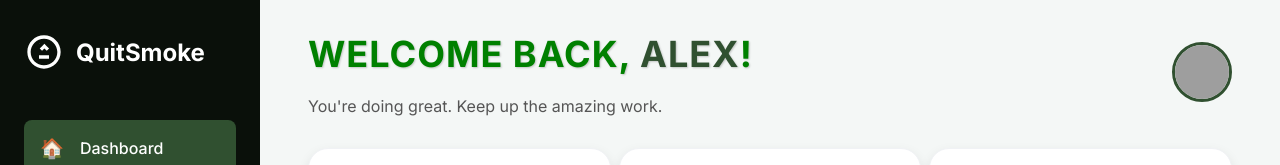
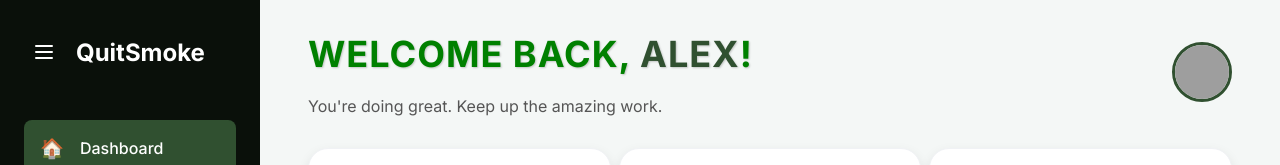
Before and after one commit to ruxenb/FE-Smoking-Cessation, a React (Vite) app in the folder FE-demo/: page /home in a window 1280 px wide. Shown: the top 165 px of the page. Built offline with nearby package versions, Linux system fonts and the light colour scheme; grey boxes are pictures that could not be loaded.

Commit message:
fix homepage menu icon

```diff
--- a/FE-demo/src/components/homePage/Sidebar.jsx
+++ b/FE-demo/src/components/homePage/Sidebar.jsx
@@ -11,11 +11,16 @@ function Sidebar({ isCollapsed, onToggle }) {
           viewBox="0 0 24 24"
           fill="none"
           xmlns="http://www.w3.org/2000/svg"
-          // This onClick event is crucial!
           onClick={onToggle}
+          style={{ cursor: 'pointer', padding: '8px' }} // Added padding to make it look less cramped
         >
-          <path d="M12 2C6.48 2 2 6.48 2 12s4.48 10 10 10 10-4.48 10-10S17.52 2 12 2zm0 18c-4.41 0-8-3.59-8-8s3.59-8 8-8 8 3.59 8 8-3.59 8-8 8z" fill="white"/>
-          <path d="M15.07 7.07L13.66 8.48l1.41 1.41-1.41 1.41-1.42-1.42L10.83 11.3l-1.41-1.41 1.41-1.41-1.41-1.41-1.42 1.41L6.58 7.07l1.41 1.41 1.42-1.41 1.41 1.41 1.42-1.41 1.41 1.41zM9 14h6v2H9v-2z" fill="white"/>
+          <path
+            d="M4 6H20M4 12H20M4 18H20"
+            stroke="currentColor" // This will inherit the white color from the sidebar's CSS
+            strokeWidth="2"
+            strokeLinecap="round"
+            strokeLinejoin="round"
+          />
         </svg>
         <span>QuitSmoke</span>
       </div>
```
